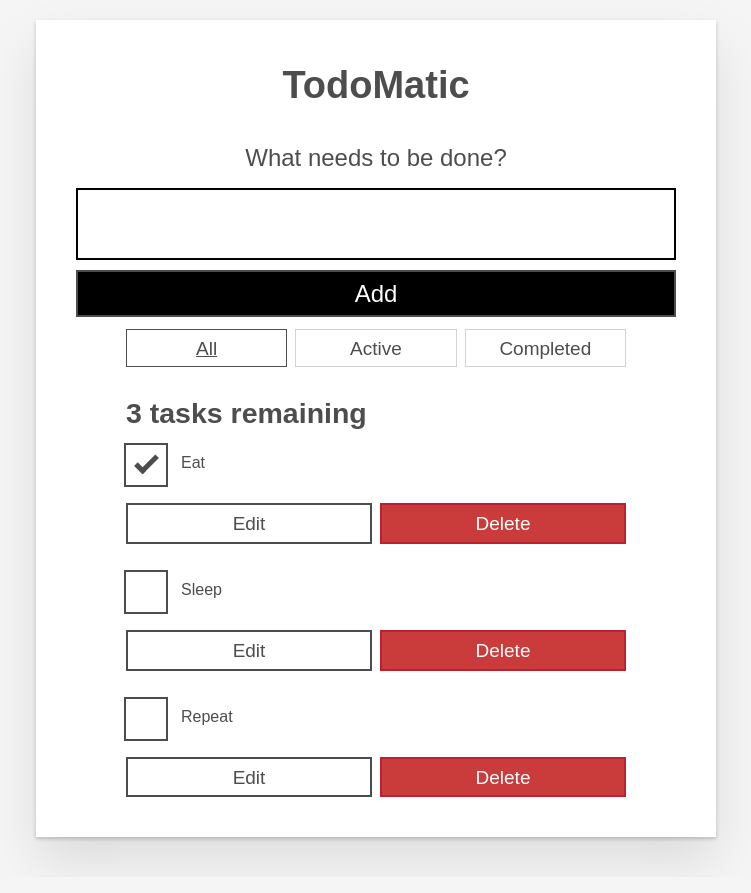
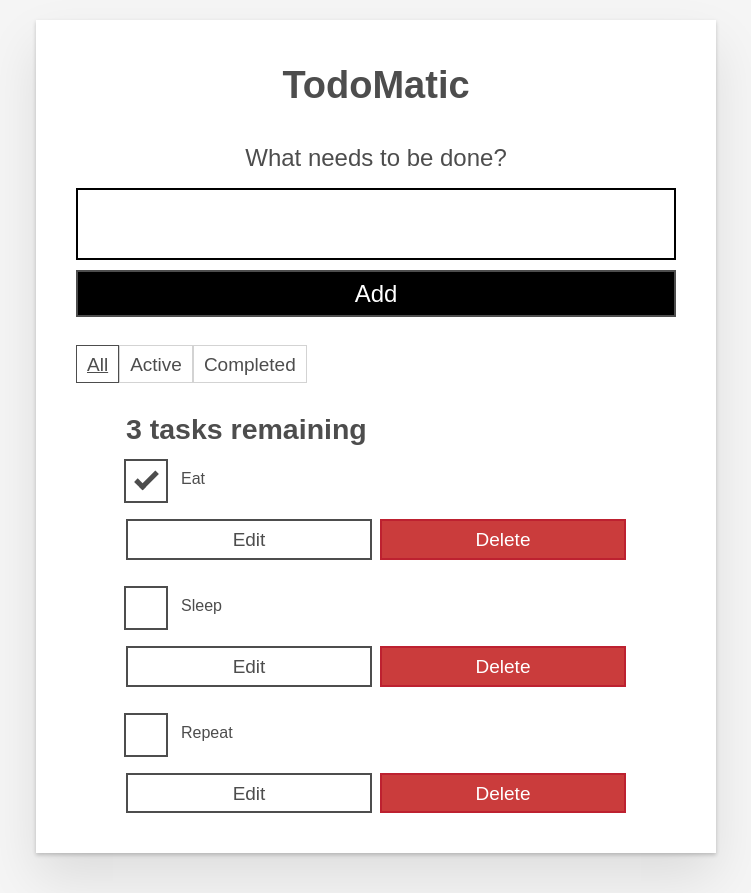
Before and after one commit to BillyGrind/ToDoList_React, a React (Create React App) app in the folder todolist/: page / in a window 1280 px wide. Shown: the whole page, without its empty margins (264-1015 px from the left). Built offline with nearby package versions, Linux system fonts and the light colour scheme.

Commit message:
filter wip

```diff
--- a/todolist/src/App.js
+++ b/todolist/src/App.js
@@ -13,8 +13,21 @@
   const[tasks,setTasks] = useState(props.tasks);
   const tasksNoun = tasks.length !== 1 ? "tasks" : "task";
   const headingText = `${tasks.length} tasks remaining`;
-
-
+  const [filter,setFilter]=useState("All");
+  const FILTER_MAP = {
+    All : () => true,
+    Active : (task) => !task.completed,
+    Completed: (task) => task.completed,
+  }
+  const FILTER_NAMES = Object.keys(FILTER_MAP);
+  const filterList = FILTER_NAMES.map((name)=>(
+    <FilterButton
+    key={name}
+    name={name}
+    isPressed={name===filter}
+    setFilter={setFilter}
+    />
+  ))
 
   function addTask(name) {
     const newTask = {id:`todo-${nanoid()}`,name,completed:false};
@@ -67,7 +80,7 @@
     <div className="todoapp stack-large">
       <h1>TodoMatic</h1>
       <Form addTask={addTask} />
-      <FilterButton />
+      {filterList}
       <h2 id="list-heading">{headingText}</h2>
       <ul
         role="list"
--- a/todolist/src/components/FilterButton.js
+++ b/todolist/src/components/FilterButton.js
@@ -1,25 +1,16 @@
 import React from "react";
 
-export default function FilterButton() {
+export default function FilterButton(props) {
   return (
-    <>
-      <div className="filters btn-group stack-exception">
-        <button type="button" className="btn toggle-btn" aria-pressed="true">
-          <span className="visually-hidden">Show </span>
-          <span>all</span>
-          <span className="visually-hidden"> tasks</span>
-        </button>
-        <button type="button" className="btn toggle-btn" aria-pressed="false">
-          <span className="visually-hidden">Show </span>
-          <span>Active</span>
-          <span className="visually-hidden"> tasks</span>
-        </button>
-        <button type="button" className="btn toggle-btn" aria-pressed="false">
-          <span className="visually-hidden">Show </span>
-          <span>Completed</span>
-          <span className="visually-hidden"> tasks</span>
-        </button>
-      </div>
-    </>
+    <button
+      type="button"
+      className="btn toggle-btn"
+      aria-pressed={props.isPressed}
+      onClick={() => props.setFilter(props.name)}
+    >
+      <span className="visually-hidden">Show </span>
+      <span>{props.name}</span>
+      <span className="visually-hidden"> tasks</span>
+    </button>
   );
 }
```
